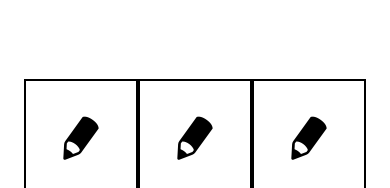
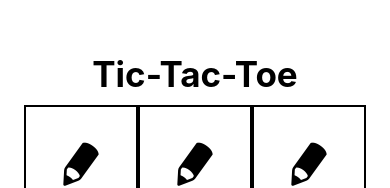
Before and after one commit to deegrams221/RN-TicTacToe, a React Native app: screen / in a window 390 px wide. Shown: the part 134-322 px from the top of the page. Built offline with nearby package versions, Linux system fonts and the light colour scheme.

Commit message:
added header

```diff
--- a/App.js
+++ b/App.js
@@ -16,8 +16,8 @@ export default class App extends Component {
     this.state = newGameState;
   }
 
+  // decide what to draw: circle or cross or default
   drawItem = (itemNumber) => {
-    // decide what to draw: circle or cross or default
     if (this.state.itemArray[itemNumber] === 'empty') {
       this.state.itemArray[itemNumber] = this.state.isCross;
       this.setState({ isCross: !this.state.itemArray[itemNumber] });
@@ -27,37 +27,37 @@ export default class App extends Component {
     this.winGame();
   };
 
+  // display who's turn it is
   displayTurn = () => {
-    // display who's turn it is
     return this.state.xIsNext ? 'X' : 'O';
   };
 
+  // choose appropriate icon
   chooseItemIcon = (itemNumber) => {
-    // choose appropriate icon
     if (this.state.itemArray[itemNumber] !== 'empty') {
       return this.state.itemArray[itemNumber] ? 'cross' : 'circle';
     }
     return 'pencil';
   };
 
+  // choose color for icon
   chooseItemColor = (itemNumber) => {
-    // choose color for icon
     if (this.state.itemArray[itemNumber] !== 'empty') {
-      return this.state.itemArray[itemNumber] ? 'blue' : 'pink';
+      return this.state.itemArray[itemNumber] ? 'blue' : 'red';
     }
     return 'black';
   };
 
+  // reset all values and states
   resetGame = () => {
-    // reset all values and states
     this.state.itemArray.fill('empty');
     this.setState({ winMessage: '' });
     // force update to the componenet
     this.forceUpdate();
   };
 
+  // check for winner
   winGame = () => {
-    // check for winner
     if (
       this.state.itemArray[0] !== 'empty' &&
       this.state.itemArray[0] == this.state.itemArray[1] &&
@@ -145,6 +145,10 @@ export default class App extends Component {
     return (
       <View style={styles.container}>
         <View>
+          <View style={styles.header}>
+            <Text style={styles.headerText}>Tic-Tac-Toe</Text>
+          </View>
+
           <View style={styles.row}>
             <View style={styles.item}>
               <TouchableOpacity onPress={() => this.drawItem(0)}>
@@ -255,6 +259,15 @@ const styles = StyleSheet.create({
     alignItems: 'center',
     justifyContent: 'center',
   },
+  header: {
+    justifyContent: 'center',
+    alignItems: 'center',
+    paddingBottom: 10,
+  },
+  headerText: {
+    fontSize: 35,
+    fontWeight: 'bold',
+  },
   row: {
     flexDirection: 'row',
   },
```
